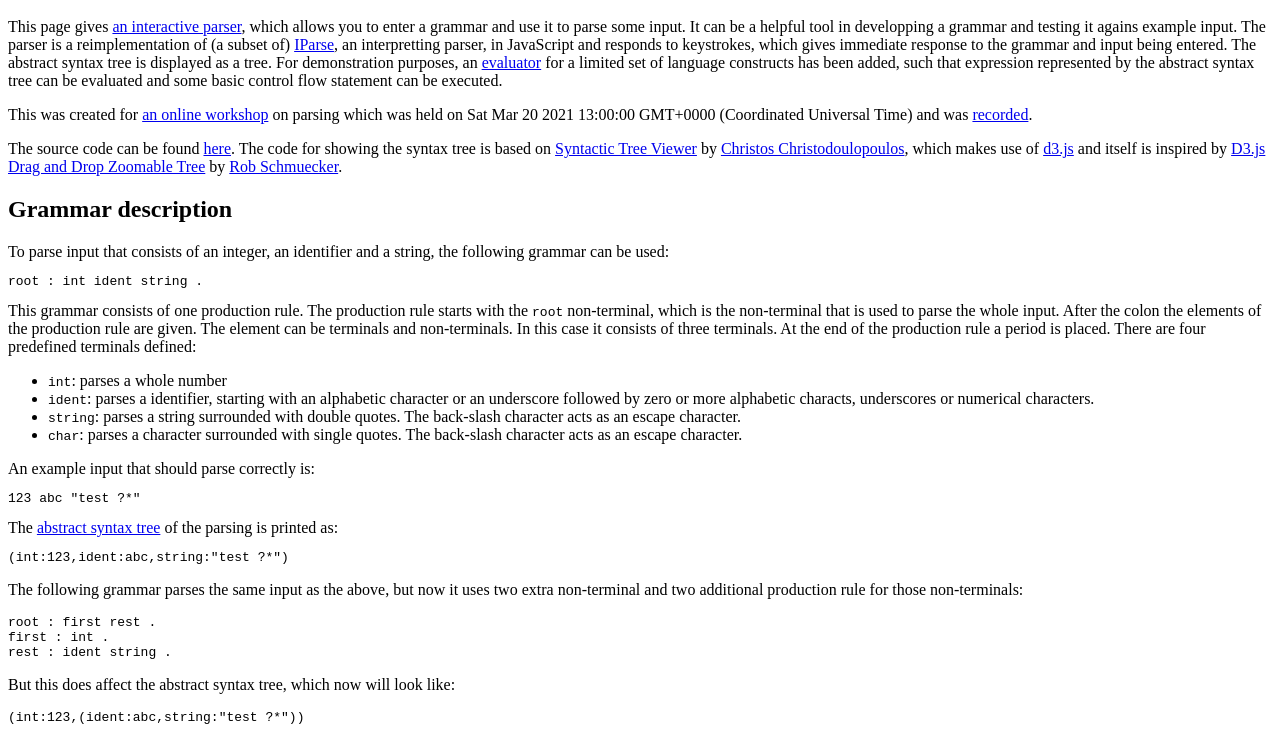
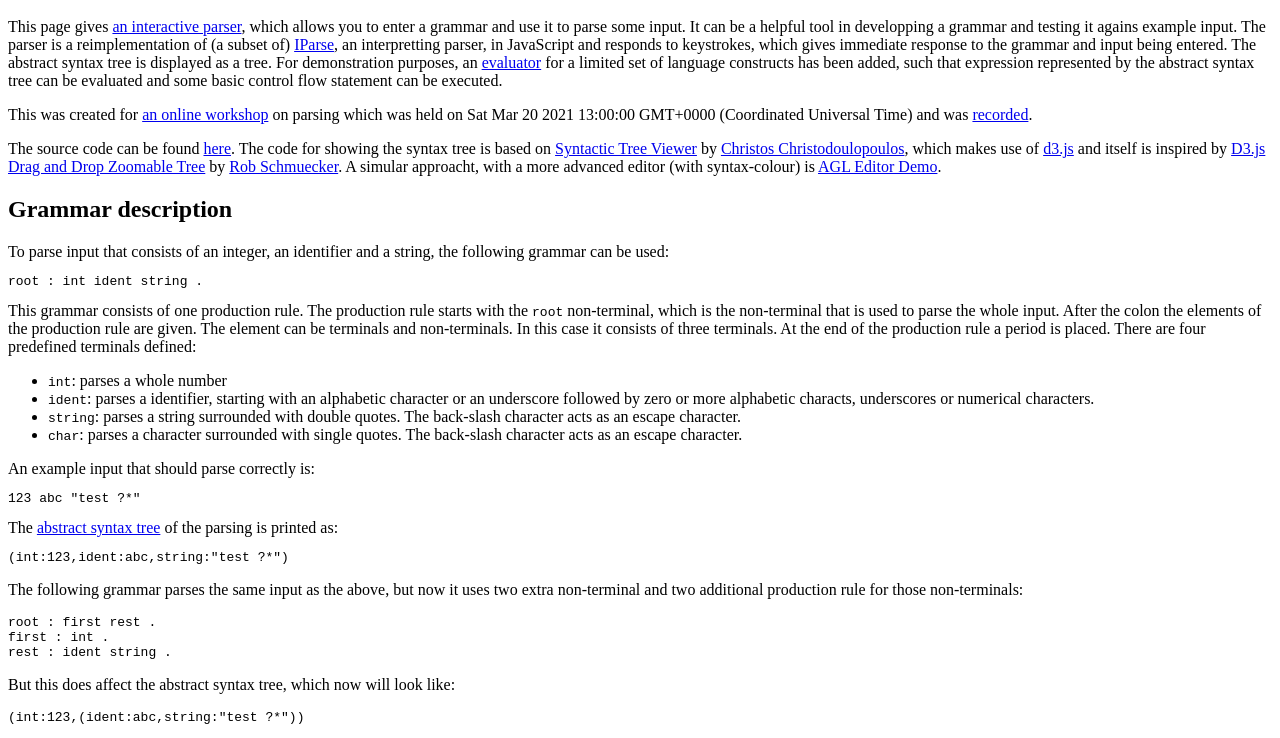
Before and after one commit to FransFaase/ParserWorkshop, a plain HTML site: page docs/Online_inter_parser.html in a window 1280 px wide. Shown: the part 48-786 px from the top of the page. Drawn offline with Linux system fonts and the light colour scheme.

Commit message:
Update Online_inter_parser.html
Added link to AGL Editor Demo

```diff
--- a/docs/Online_inter_parser.html
+++ b/docs/Online_inter_parser.html
@@ -1108,6 +1108,8 @@ Christodoulopoulos</A>, which makes use of <A HREF="https://d3js.org/"
 >d3.js</A> and itself is inspired by <A HREF="https://gist.github.com/robschmuecker/7880033"
 >D3.js Drag and Drop Zoomable Tree</A> by <A HREF="https://gist.github.com/robschmuecker"
 >Rob Schmuecker</A>.
+A simular approacht, with a more advanced editor (with syntax-colour) is
+	<A HREF="https://info.itemis.com/demo/agl/editor">AGL Editor Demo</A>.
 
 <H2><A NAME="grammar">Grammar description</A></H2>
 
```
